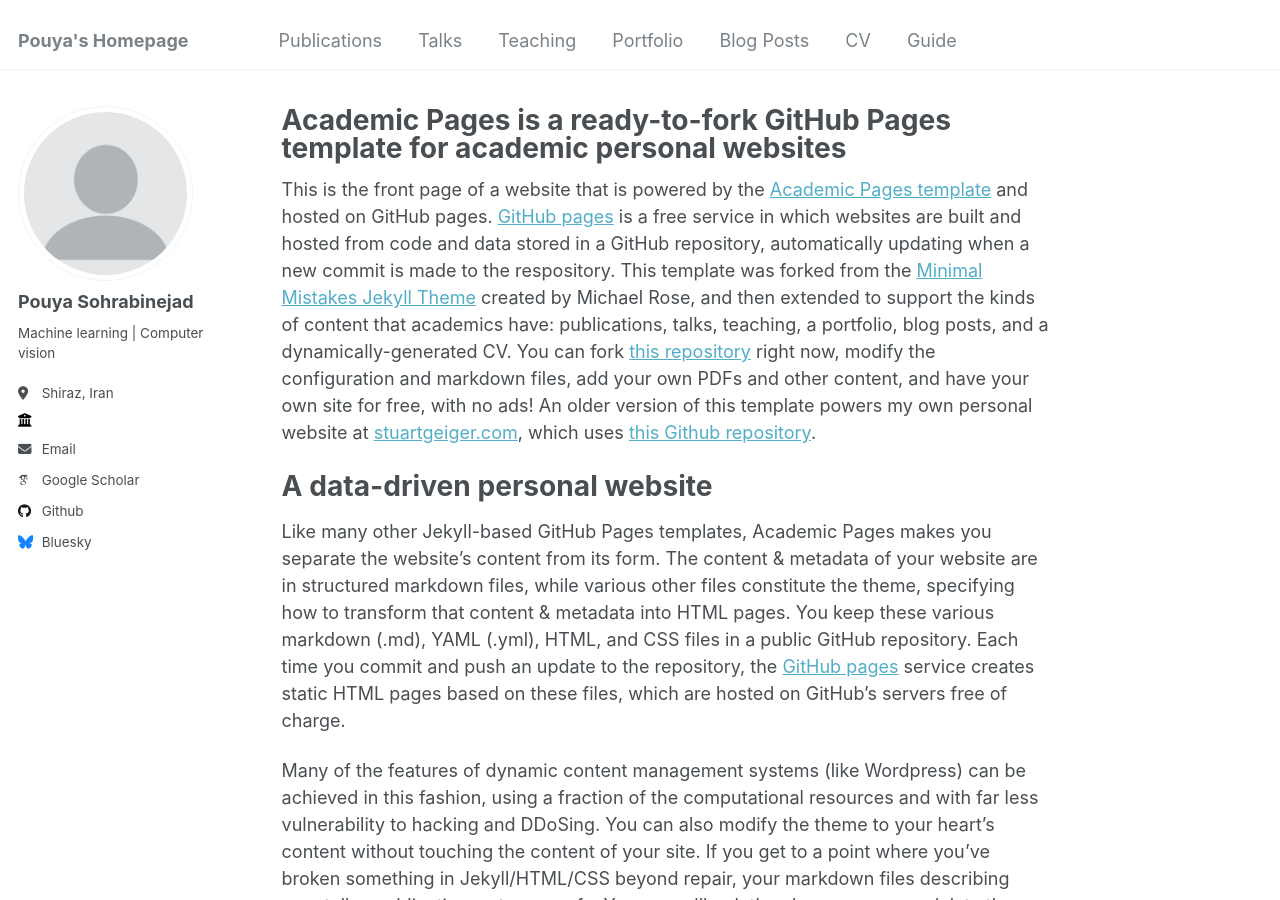
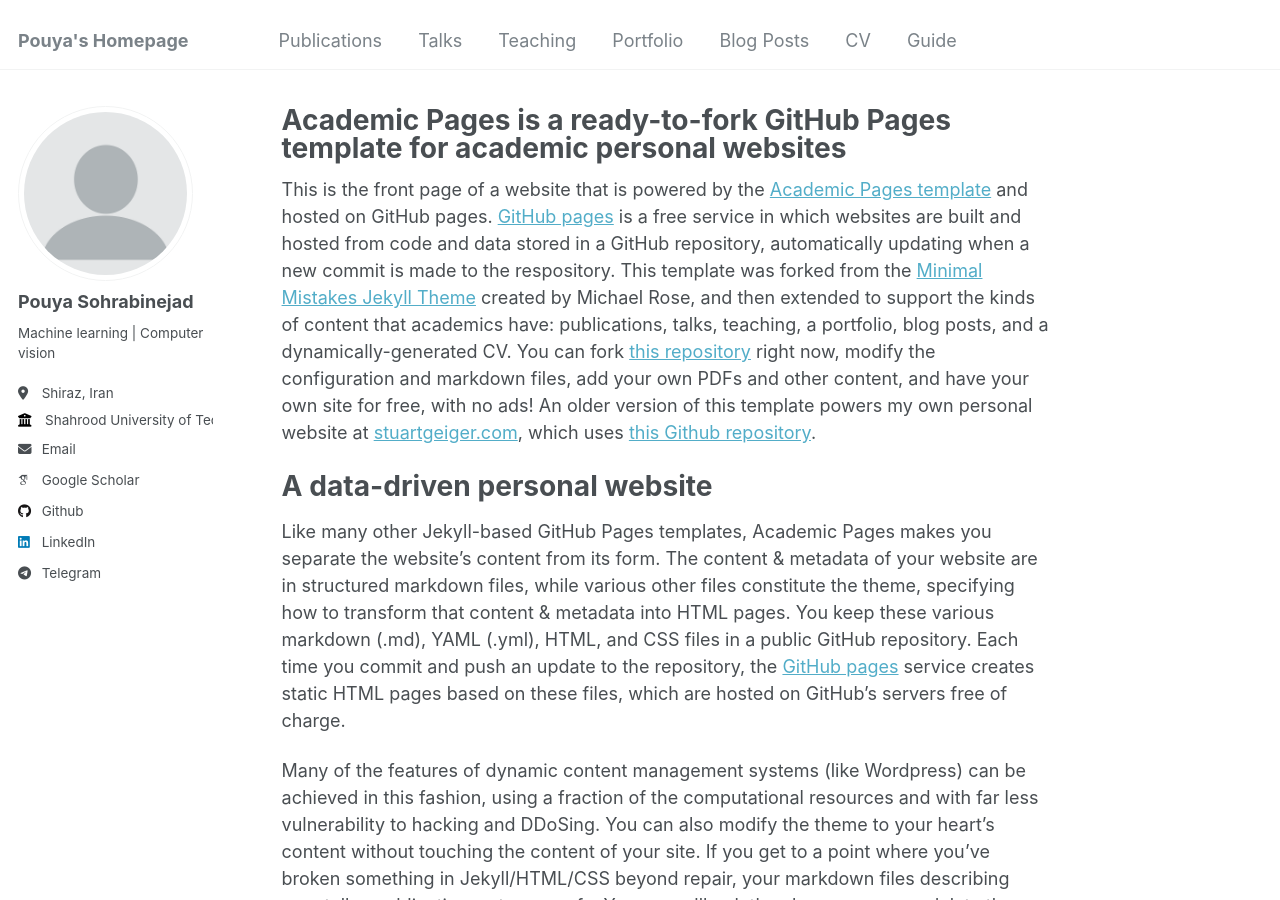
Before and after one commit to PouyaSonej/PouyaSonej.github.io, a Jekyll site: the page built from _pages/about.md, in a window 1280 px wide and 900 px high. Built offline with Jekyll 4.4.1, drawn with Linux system fonts in a browser that asks for light colours; some web fonts are replaced; part of the change alters nothing that is shown.

Commit message:
Update _config.yml

```diff
--- a/_config.yml
+++ b/_config.yml
@@ -26,7 +26,7 @@ author:
   pronouns         : # example: "she/her"
   bio              : "Machine learning | Computer vision"
   location         : "Shiraz, Iran"
-  employer         : ""
+  employer         : "Shahrood University of Technology"
   uri              : # URL
   email            : "pouyasohnej@gmail.com"
 
@@ -39,7 +39,6 @@ author:
   stackoverflow    : # User number or user number and name (i.e., use "1" or "1/jeff-atwood")
 
   # Social media
-  bluesky          : "bsky.app" # Replace this with you Bluesky username
   facebook         : # Username
   flickr           : # Username
   foursquare       : # Username
@@ -48,13 +47,13 @@ author:
   keybase          : # Username
   instagram        : # Username
   lastfm           : # Username
-  linkedin         : # Username
+  linkedin         : "https://www.linkedin.com/in/pouya-sohrabinejad-98652124b?lipi=urn%3Ali%3Apage%3Ad_flagship3_profile_view_base_contact_details%3BVrdP2bmLTg671bEks686XA%3D%3D"
   mastodon         : # URL
   medium           : # URL
   pinterest        : # Username
   soundcloud       : # Username
   steam            : # Username
-  telegram         : # URL
+  telegram         : "qpouya"
   tumblr           : # Username
   twitter          : # Username for X / Twitter
   vine             : # Username
```
